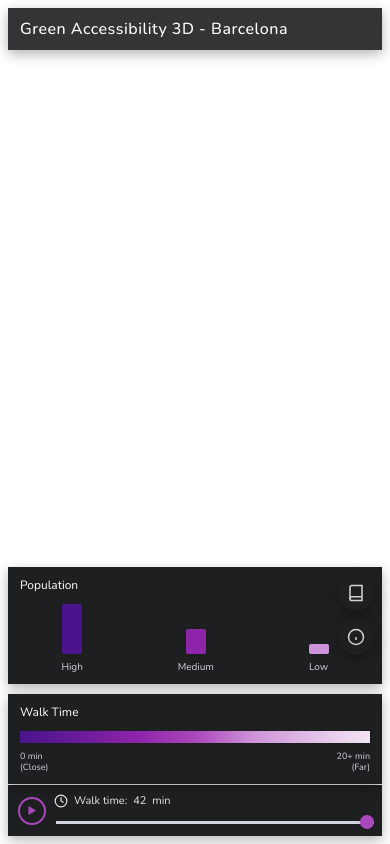
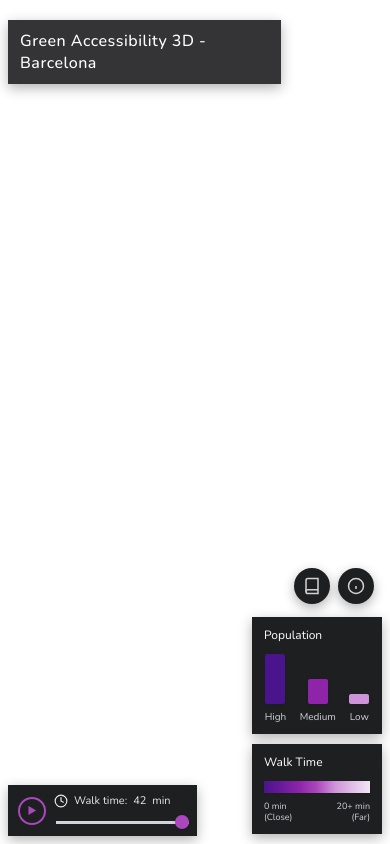
Before and after one commit to monica-alegre/green-accessibility-3d, a plain HTML site: page index.html in a window 390 px wide. Drawn offline with nearby package versions, Linux system fonts and the light colour scheme.

Commit message:
style: fix styling of search and legend containers

```diff
--- a/styles.css
+++ b/styles.css
@@ -325,10 +325,11 @@ html, body {
 @media (max-width: 768px) {
   /* Title adjustments for mobile */
   #title {
-    top: 8px;
+    top: 20px;
     left: 8px;
-    right: 8px;
+    right: auto;
     padding: 10px 12px;
+    max-width: 70%;
   }
 
   #title h1 {
@@ -338,23 +339,31 @@ html, body {
   /* Stack legends vertically on mobile */
   #legends {
     flex-direction: column;
-    align-items: stretch;
-    bottom: 60px;
+    align-items: flex-end;
+    bottom: 10px;
     right: 8px;
-    left: 8px;
+    left: auto;
   }
 
   .legend-panel {
-    min-width: auto;
-    width: 100%;
+    width: 20%;
+    max-width: 260px;
   }
 
   /* Adjust slider controls for mobile */
   #ui {
     bottom: 8px;
     left: 8px;
-    right: 8px;
+    right: auto;
     padding: 8px 10px;
+    max-width: 260px;
+  }
+
+  html body .geocoder-control,
+  html body .geocoder-wrapper {
+    left: 8px !important;
+    width: 190px !important;
+    min-width: 0 !important;
   }
 
   #slider-controls {
@@ -379,9 +388,10 @@ html, body {
   /* Adjust icon buttons for mobile */
   .icon-buttons {
     position: absolute;
-    top: 8px;
+    bottom: 230px;
     right: 8px;
-    flex-direction: column;
+    flex-direction: row;
+    z-index: 9999 !important;
   }
 
   .icon-button {
@@ -439,8 +449,16 @@ html, body {
   background: #1E1F21;
 }
 
+.geocoder-control,
 .geocoder-wrapper {
-  position: relative;
+  position: fixed !important;
+  top: auto !important;
+  bottom: 90px !important;
+  left: 16px !important;
+  right: auto !important;
+  transform: none !important;
+  z-index: 9999 !important;
+  width: 245px !important;
 }
 
 .geocoder-input {
```
